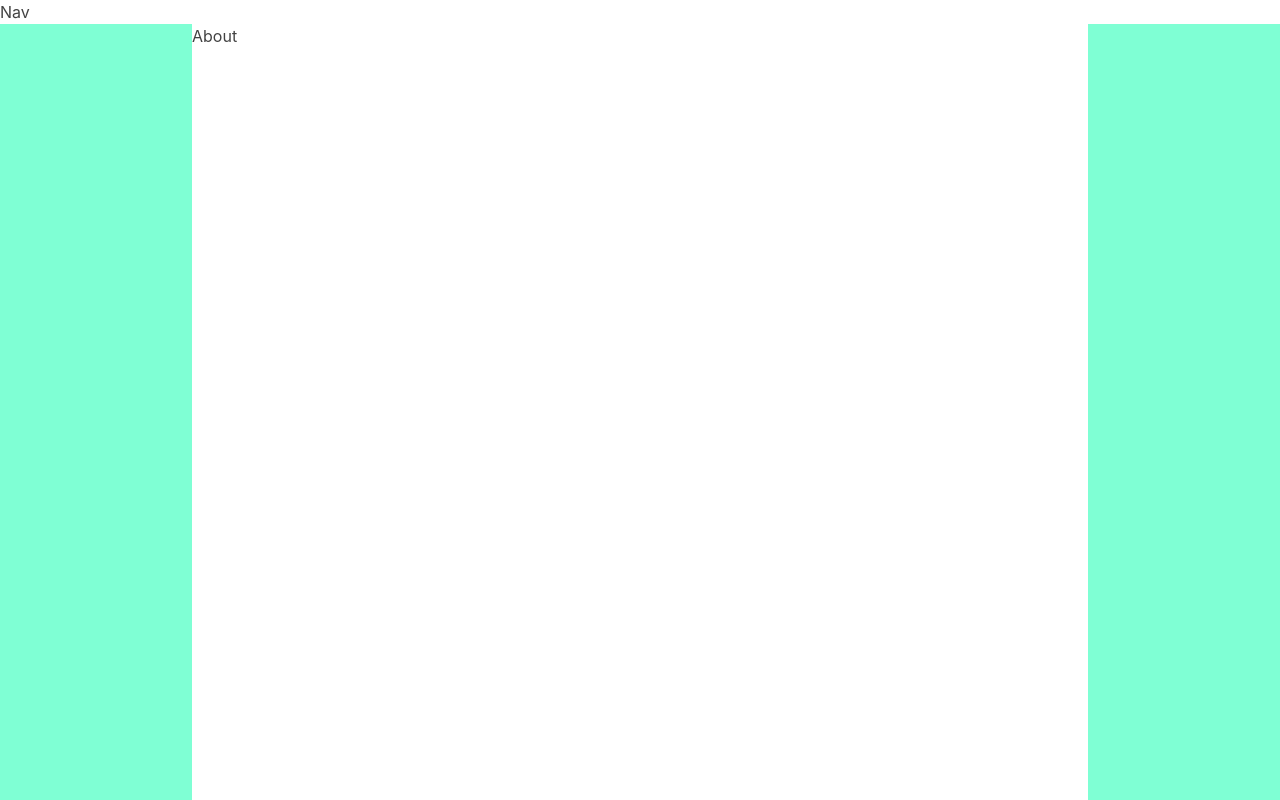
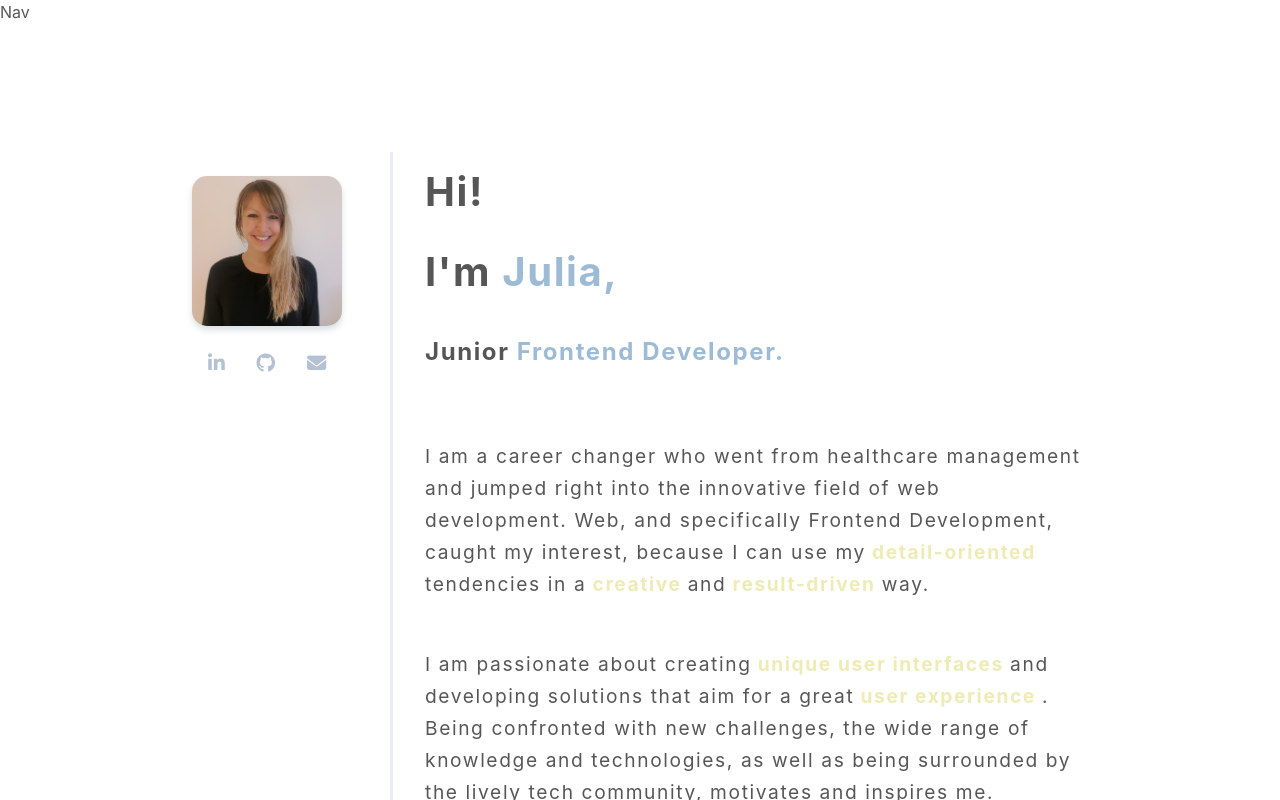
Before and after one commit to juliamj/portfolio_, a React (Create React App) app: page / in a window 1280 px wide. Shown: the top 800 px of the page. Built offline with nearby package versions, Linux system fonts and the light colour scheme; the HTML template or start-up script is replaced by a standard one.

Commit message:
add content and style to about section

```diff
--- a/src/components/About.js
+++ b/src/components/About.js
@@ -1,10 +1,56 @@
 import React from 'react';
+import profile from '../images/profile.jpg';
+import { Link } from 'react-scroll';
 
 function About() {
     return (
         <div className="about">
             <div className="section">
-                About
+                <div className="flex">
+                    <div className="about-left pr-5">
+                        <img className="profile-picture mt-4 mb-2" src={profile} />
+                        <div className="c-social-icons">
+                            <a className="social-icon" href="https://www.linkedin.com/in/juliamj" target="_blank">
+                                <i className="fab fa-linkedin-in"></i>
+                            </a>
+                            <a className="social-icon" href="https://www.github.com/juliamj" target="_blank">
+                                <i className="fab fa-github"></i>
+                            </a>
+                            <Link
+                                to='contact'
+                                smooth={true}
+                                duration={1000}
+                                className="social-icon">
+                                <i className="fa fa-envelope"></i>
+                            </Link>
+                        </div>
+
+                    </div>
+                    <div className="about-right">
+                        <p className="text-big">
+                            Hi! <span className="newline">
+                                I'm<span className="highlight-blue"> Julia,</span> </span>
+                            <div className="text-md-vw">
+                                Junior<span className="highlight-blue"> Frontend Developer.</span>
+                            </div>
+                        </p>
+                        <p className="paragraph mt-5">
+                            I am a career changer who went from healthcare management and jumped right into the innovative field of web development. Web, and specifically Frontend Development, caught my interest, because I can use my
+                            <span className="highlight-light"> detail-oriented </span>
+                            tendencies in a
+                            <span className="highlight-light"> creative </span>
+                            and
+                            <span className="highlight-light"> result-driven </span>
+                            way.</p>
+                        <p className="paragraph mt-5 mb-5">
+                            I am passionate about creating
+                            <span className="highlight-light"> unique user interfaces </span>
+                            and developing solutions that aim for a great
+                            <span className="highlight-light"> user experience </span>
+                            . Being confronted with new challenges, the wide range of knowledge and technologies, as well as being surrounded by the lively tech community, motivates and inspires me.
+                        </p>
+                    </div>
+                </div>
             </div>
         </div>
     );
--- a/src/styles/About.css
+++ b/src/styles/About.css
@@ -1,3 +1,98 @@
 .about {
-    background-color: aquamarine;
+    /* background-color: aquamarine; */
+    margin-top: 10%;
+    min-height: 100vh;
 }
+
+/* ABOUT LEFT */
+
+.profile-picture{
+	border-radius: 10%;
+	width: 150px;
+	height: 150px;
+	box-shadow: 0 4px 6px 0 rgba(34, 60, 80, .16);
+    transition: all ease-in-out .2s;
+}
+.c-social-icons {
+    display: flex;
+    justify-content: space-around;
+}
+.social-icon {
+    /* padding-left: 15px; */
+    padding-top: 15px;
+    color: rgba(12, 56, 107, 0.308);
+    /* color: rgba(24, 92, 156, 0.418); */
+    font-size: 1.2rem;
+}
+.social-icon:hover {
+    color: rgba(228, 222, 135, 0.61);
+    cursor: pointer;
+}
+/* ABOUT RIGHT */
+.about-right {
+    min-height: 100vh;
+    height: 100%;
+  }
+.text-big {
+    font-size: 2.5rem;
+    letter-spacing: 0.1rem;
+    line-height: 5rem;
+    font-weight: bold;
+  }
+  .text-md-vw {
+    font-size: 2vw;
+  }
+
+  @media only screen and (min-width:1120px) {
+    .text-md-vw {
+        font-size: 1.5rem;
+      }
+  }
+@media only screen and (min-width:781px) {
+    .flex {
+      display: flex;
+    }
+    .newline {
+      display: block;
+    }
+    .about-right {
+        border-left: 3px solid rgba(12, 56, 107, 0.089);
+      }
+    .about-right p {
+    margin-left: 2rem;
+}
+  }
+
+@media only screen and (max-width:780px) {
+    .about-left {
+        display: flex;  /* in order to place icons and picture next to each other in smaller screens */
+        flex-direction: row-reverse;
+        justify-content: space-around;
+      }
+    .profile-picture {
+        width: 50vw;
+        height: 50vw;
+    }
+    .c-social-icons {
+        display: flex;
+        flex-direction: column;
+    }
+    .social-icon {
+        color: rgba(12, 56, 107, 0.308);
+        font-size: 1.6rem;
+        padding-right: 6rem;
+        padding-left: 1rem;
+    }
+    .social-icon:hover {
+    color: rgba(228, 222, 135, 0.767);
+    }
+    .text-big {
+        font-size: 2.1rem;
+        margin-top: 6rem;
+        text-align: center;
+        margin-left: 0;
+      }
+      .text-md-vw {
+        font-size: 3vw;
+      }
+}
--- a/src/styles/App.css
+++ b/src/styles/App.css
@@ -1,11 +1,36 @@
 .App {
   margin: auto;
-  color: rgba(0, 0, 0, 0.74);
+  color: rgba(0, 0, 0, 0.664);
+  /* font-size: 12px; */
 }
 
 .section {
   width: 70vw;
-  height: 100vh;
+  min-height: 100vh;
   margin: auto;
   background-color: white;
 }
+
+.highlight-blue {
+  color: rgba(24, 92, 156, 0.418);
+  font-weight: bold;
+}
+.highlight-light {
+  color: rgba(228, 222, 135, 0.61);
+  font-weight: bold;
+}
+
+.paragraph {
+  font-size: 1.2rem;
+  letter-spacing: 0.1rem;
+  line-height: 2rem;
+}
+@media only screen and (max-width:780px) {
+  .section {
+    width: 95%;
+    margin: auto;
+  }
+.paragraph {
+  text-align: center;
+}
+}
--- a/src/styles/index.css
+++ b/src/styles/index.css
@@ -1,5 +1,5 @@
 body {
   margin: 0;
   font-family: 'Montserrat', sans-serif;
-  font-size: 12px;
+  font-size: 22px;
 }
```
Also changed, not shown: src/images/profile.jpg (added).
